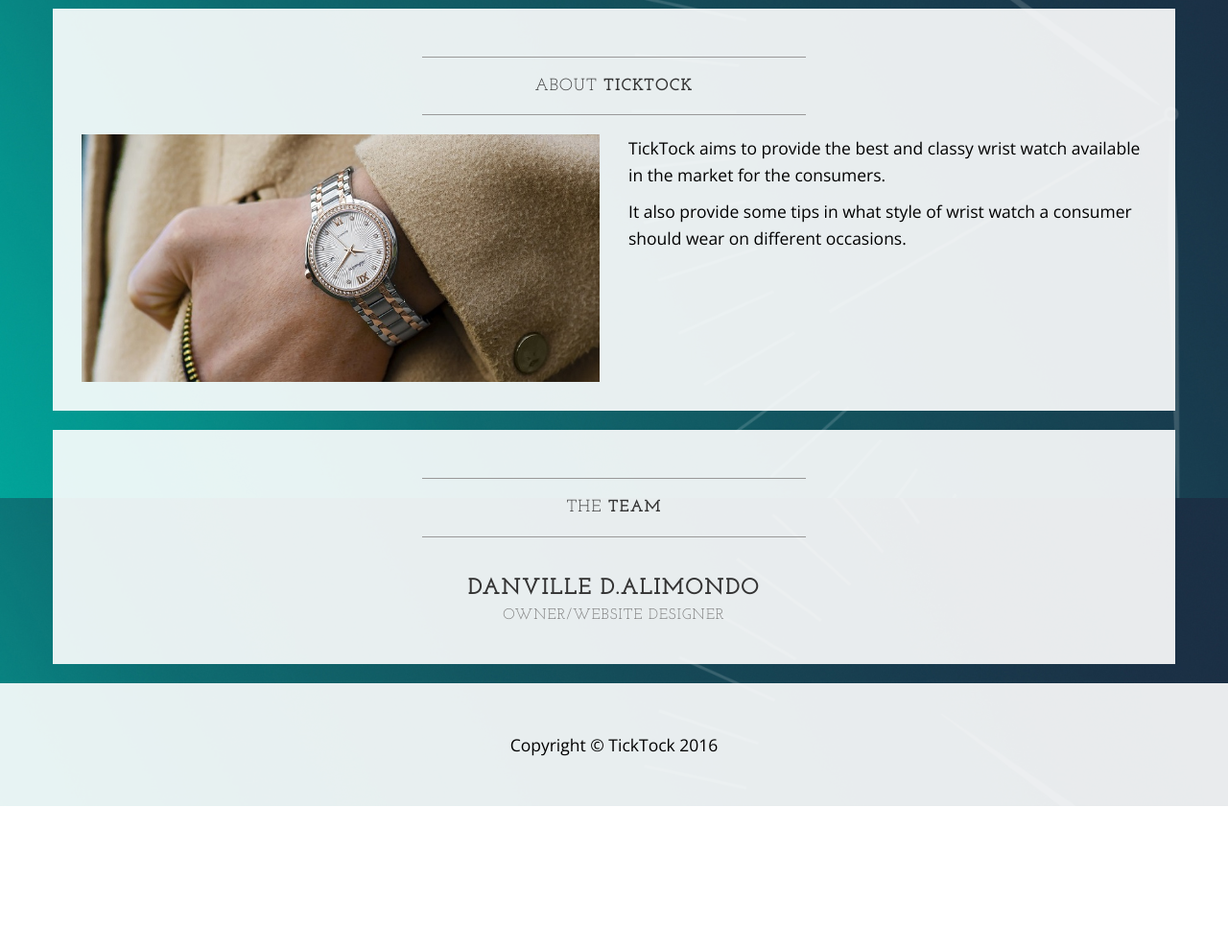
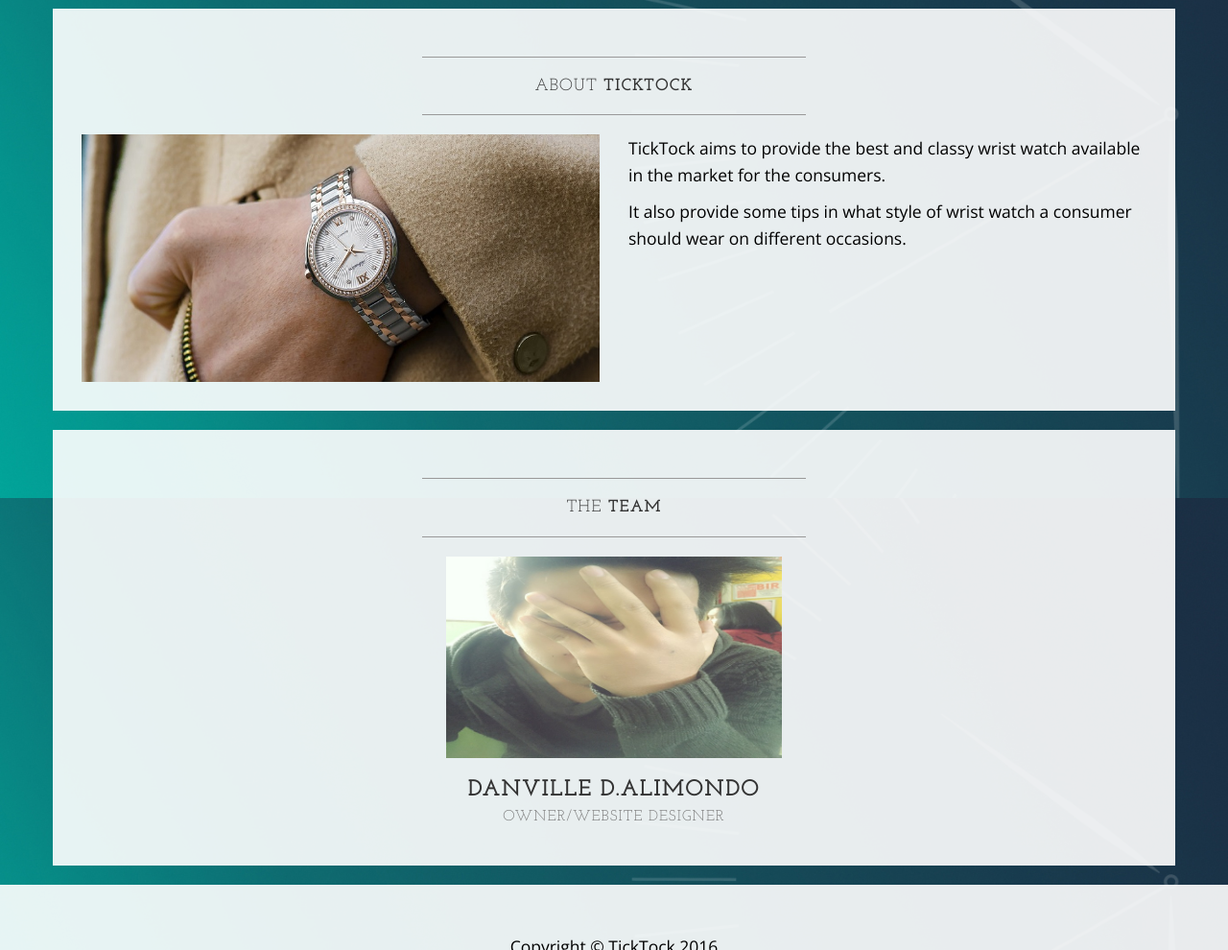
Before and after one commit to danvillealimondo/business, a plain HTML site: page about.html in a window 1280 px wide. Shown: the part 281-1271 px from the top of the page at 96% size. Before the commit the page ends 1121 px from the top, so only its background shows below. Drawn offline with nearby package versions, Linux system fonts and the light colour scheme.

Commit message:
Update about.html

```diff
--- a/about.html
+++ b/about.html
@@ -107,7 +107,7 @@
 
                 </div>
                 <div class="col-sm-4 text-center">
-                    <img class="img-responsive" src="poo.jpg" alt="">
+                    <img class="img-responsive" src="img/poo.jpg" alt="">
                     <h3>Danville D.Alimondo
                         <small>Owner/Website Designer</small>
                     </h3>
```
